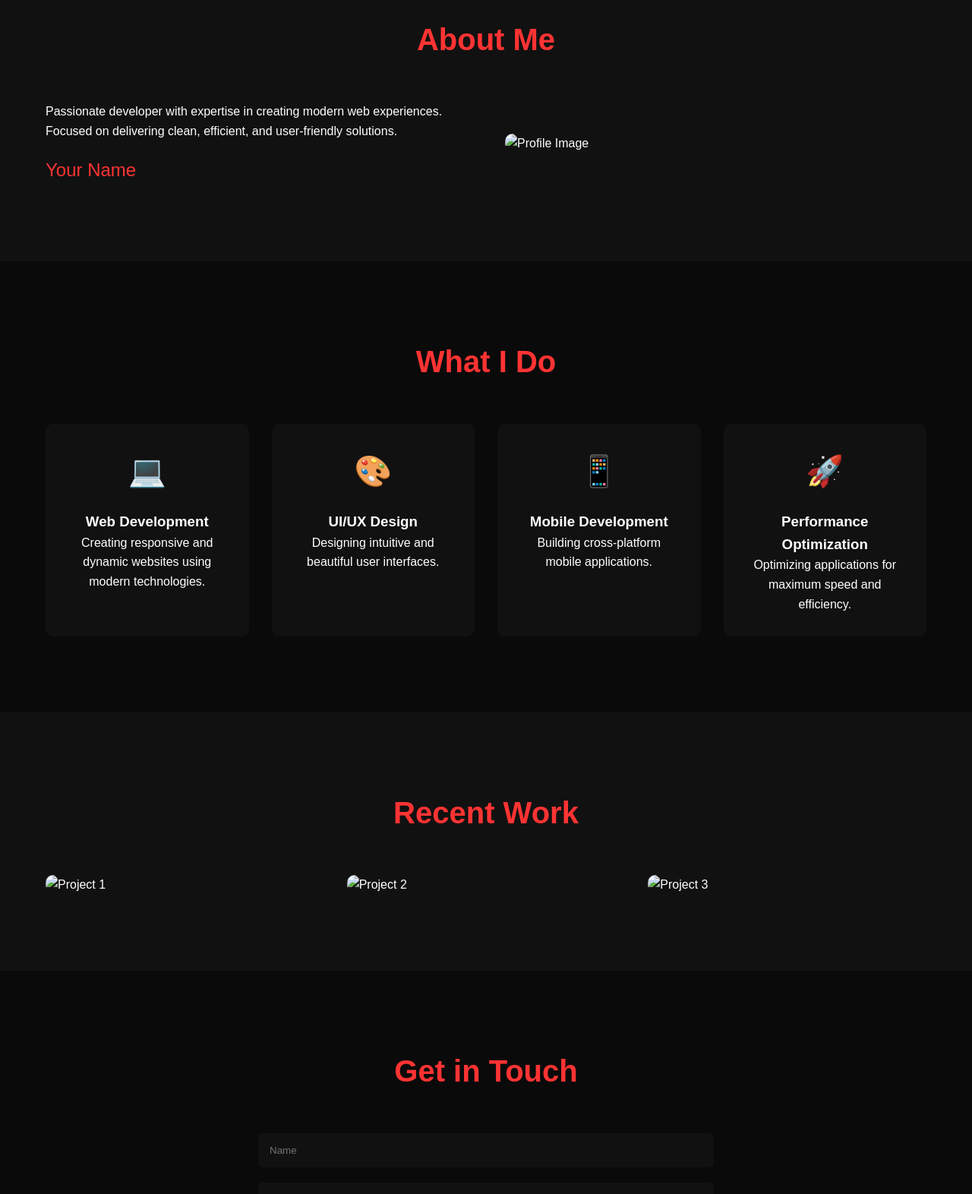
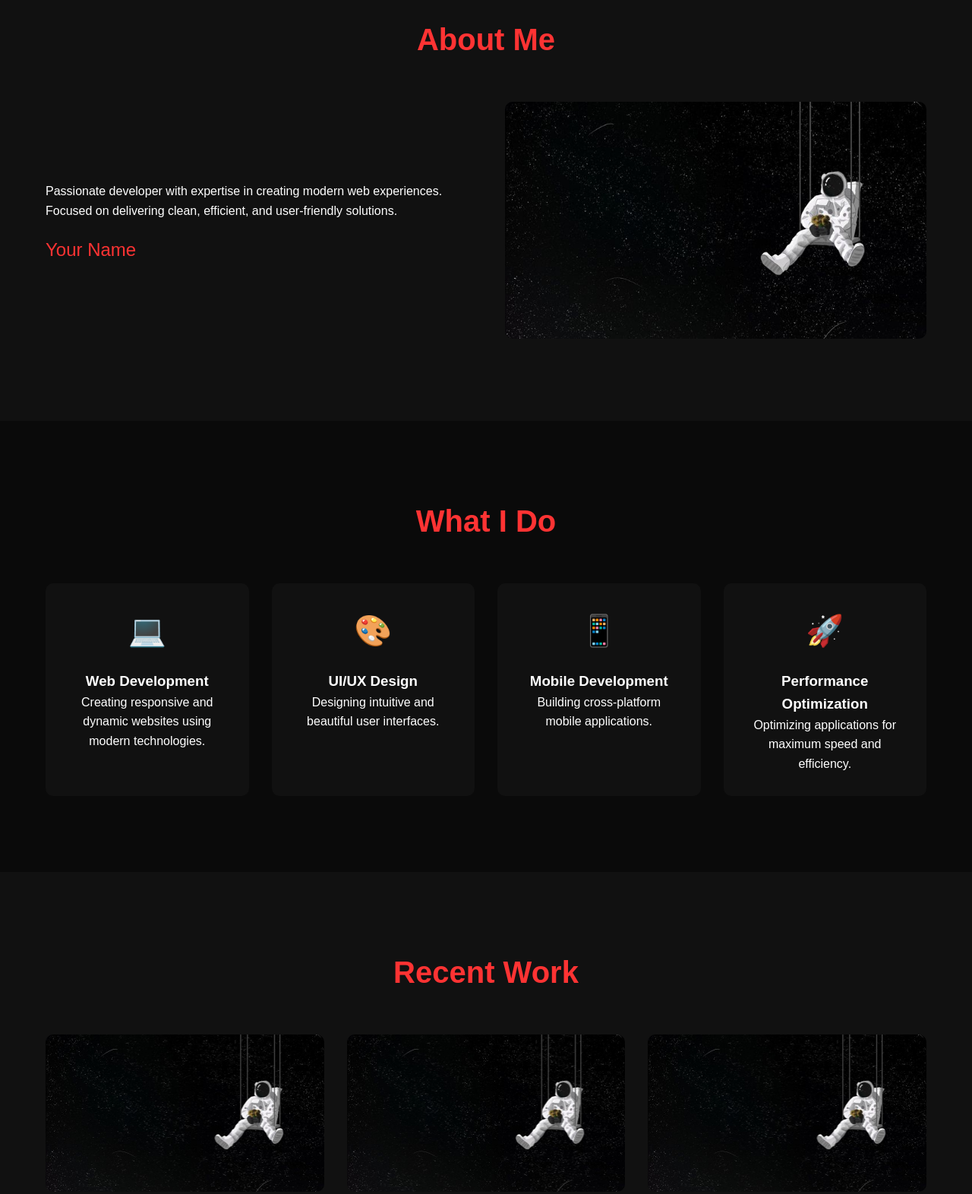
Before and after one commit to watanabExD/watanabExD.github.io, a plain HTML site: page index.html in a window 1280 px wide. Shown: the part 880-2452 px from the top of the page at 76% size. Drawn offline with Linux system fonts and the light colour scheme.

Commit message:
index.html

```diff
--- a/index.html
+++ b/index.html
@@ -37,7 +37,7 @@
                     <div class="signature">Your Name</div>
                 </div>
                 <div class="about-image">
-                    <img src="/placeholder.svg?height=400&width=300" alt="Profile Image">
+                    <img src="https://github.com/watanabExD/watanabExD.github.io/blob/main/astro.jpg?raw=true" alt="Profile Image">
                 </div>
             </div>
         </div>
@@ -76,21 +76,21 @@
             <h2>Recent Work</h2>
             <div class="work-grid">
                 <div class="work-item">
-                    <img src="/placeholder.svg?height=300&width=400" alt="Project 1">
+                    <img src="https://github.com/watanabExD/watanabExD.github.io/blob/main/astro.jpg?raw=true" alt="Project 1">
                     <div class="work-overlay">
                         <h3>Project One</h3>
                         <p>Web Development</p>
                     </div>
                 </div>
                 <div class="work-item">
-                    <img src="/placeholder.svg?height=300&width=400" alt="Project 2">
+                    <img src="https://github.com/watanabExD/watanabExD.github.io/blob/main/astro.jpg?raw=true" alt="Project 2">
                     <div class="work-overlay">
                         <h3>Project Two</h3>
                         <p>UI/UX Design</p>
                     </div>
                 </div>
                 <div class="work-item">
-                    <img src="/placeholder.svg?height=300&width=400" alt="Project 3">
+                    <img src="https://github.com/watanabExD/watanabExD.github.io/blob/main/astro.jpg?raw=true" alt="Project 3">
                     <div class="work-overlay">
                         <h3>Project Three</h3>
                         <p>Mobile App</p>
```
